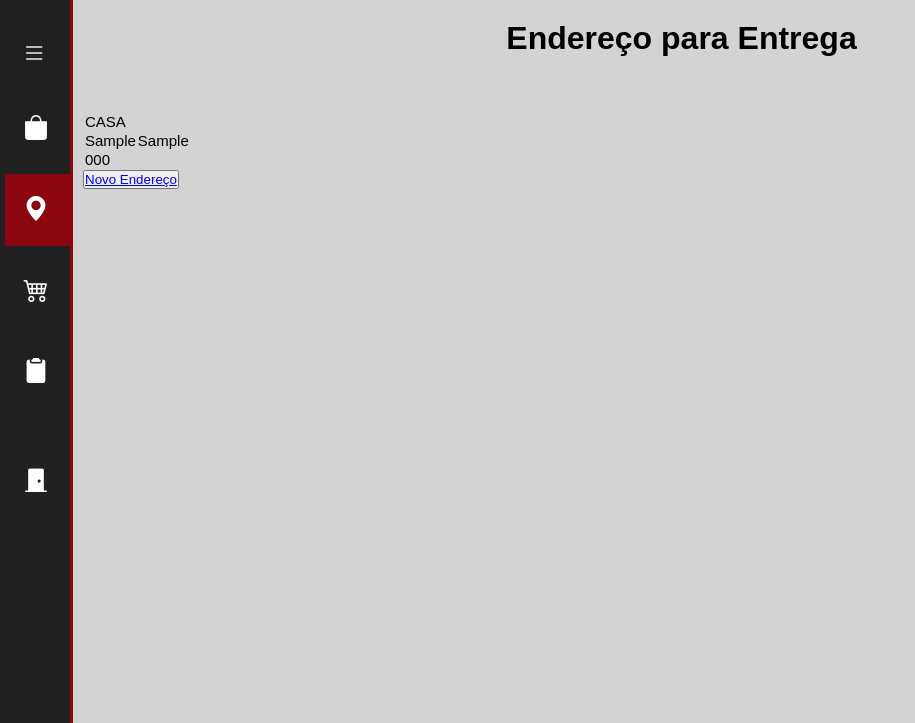
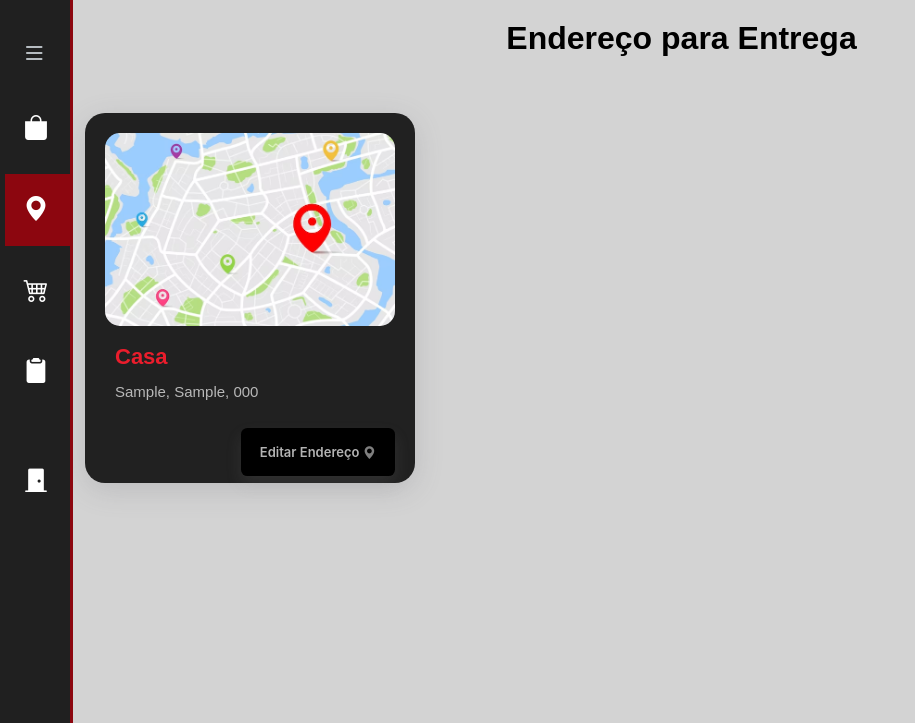
Before and after one commit to Ti-Sorrateiros/AppetiteExpress, a PHP site: page /src/views/localizacao in a window 1280 px wide. Shown: the top 723 px of the page, without its empty margins (0-915 px from the left). Run offline with PHP 8.4, Linux system fonts and the light colour scheme; tables that the repository leaves empty hold one stand-in row (values such as "Sample post"); some web fonts are replaced.

Commit message:
Card do location concluido

```diff
--- a/src/styles/localizacao.css
+++ b/src/styles/localizacao.css
@@ -26,3 +26,71 @@ input{
     padding: 15px;
 
 }
+
+.content button{
+    float: right;
+    margin: 28px 0 0 18px;
+    font-size: 13px;
+    color: #b3b3b3;
+
+}
+.card {
+    padding: 20px;
+    width: 330px;
+    min-height: 370px;
+    border-radius: 20px;
+    background: #212121;
+    box-shadow: rgba(100, 100, 111, 0.2) 0px 7px 29px 0px;    transition: 0.4s;
+  }
+
+  .card:hover {
+    translate: 0 -10px;
+  }
+
+  .card-title {
+    font-size: 22px;
+    font-weight: 600;
+    color: #ea1d2c;
+    margin: 15px 0 0 10px;
+  }
+
+  .card-image {
+    max-height: 193px;
+
+    border-radius: 15px;
+    box-shadow: inset 5px 5px 3px #2f2f2f,
+              inset -5px -5px 3px #333333;
+  }
+
+  .card-body {
+    margin: 13px 0 0 10px;
+    color: rgb(184, 184, 184);
+    font-size: 15px;
+  }
+
+
+  .by-name {
+    font-weight: 700;
+  }
+  button {
+    font-family: PlusJakartaSans,-apple-system,BlinkMacSystemFont,Segoe UI,Roboto,Oxygen,Cantarell,Helvetica Neue,Ubuntu,sans-serif;
+    font-size: 1rem;
+    align-items: center;
+    height: 48px;
+    border-radius: 0.4rem;
+    font-weight: 600;
+    padding: 0 1.2rem;
+    color: #ddd;
+    border: none;
+    box-shadow: 0 .5rem 1rem rgba(143, 142, 142, 0.15)!important;
+    background: #000000;
+   }
+
+   .endereco {
+    font-size: 0.8rem;
+    color: #7f7f7f;
+   }
+
+   button:hover {
+    background: #2b2a2a;
+   }
--- a/src/views/localizacao.php
+++ b/src/views/localizacao.php
@@ -66,38 +66,34 @@ $rowTabela = $tabela->fetchAll();
     </nav>
 
     <div class="content">
-
         <div class="item-titulo">
             <h1>Endereço para Entrega</h1>
             <br>
             <br>
         </div>
+
         <br>
             <table>
-
-                <tr>
-                    <td class="item-tl">CASA</td>
-                </tr>
-
-
                 <tbody>
                     <?php
                     foreach ($rowTabela as $linha) {
 
 
                         echo '<tr>';
-                        echo "<td>" . $linha['rua']."</td>";
-                        echo "<td>" . $linha['numero']."</td>";
-                        echo '</tr>';
-                        echo'<tr>';
-                        echo "<td>" . $linha['cep']."</td>";
+                        echo '<td>  <div class="card">
+                        <img class="card-image" src="../images/mapa.png" alt="">
+                            <p class="card-title">Casa</p>
+                            <p class="card-body">'
+                            . $linha['rua'].', '. $linha['numero'].', '.$linha['cep'].'</p>
+                            <a href="cadastroLocalizacao.php"><button> Editar Endereço<span
+                             class="endereco">&nbsp;<i class="bi bi-geo-alt-fill"></i></span></button></a>
+                            </div></td>';
                         echo'</tr>';
 
                     }
                     ?>
                 </tbody>
             </table>
-        <button type="submit"><a href="cadastroLocalizacao.php">Novo Endereço</a></button>
     </div>
 
     <script src="../js/menu.js" type="text/javascript"></script>
```
Also changed, not shown: src/images/mapa.png (added).
